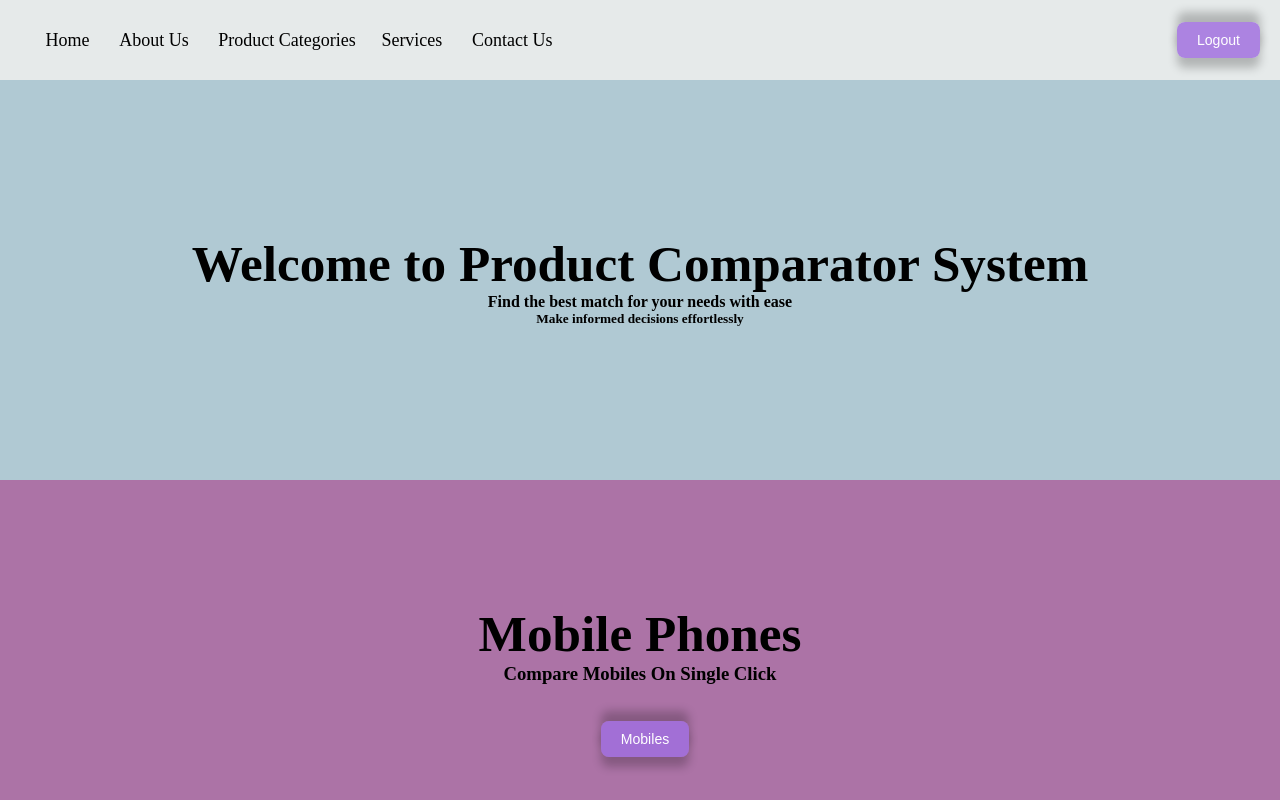
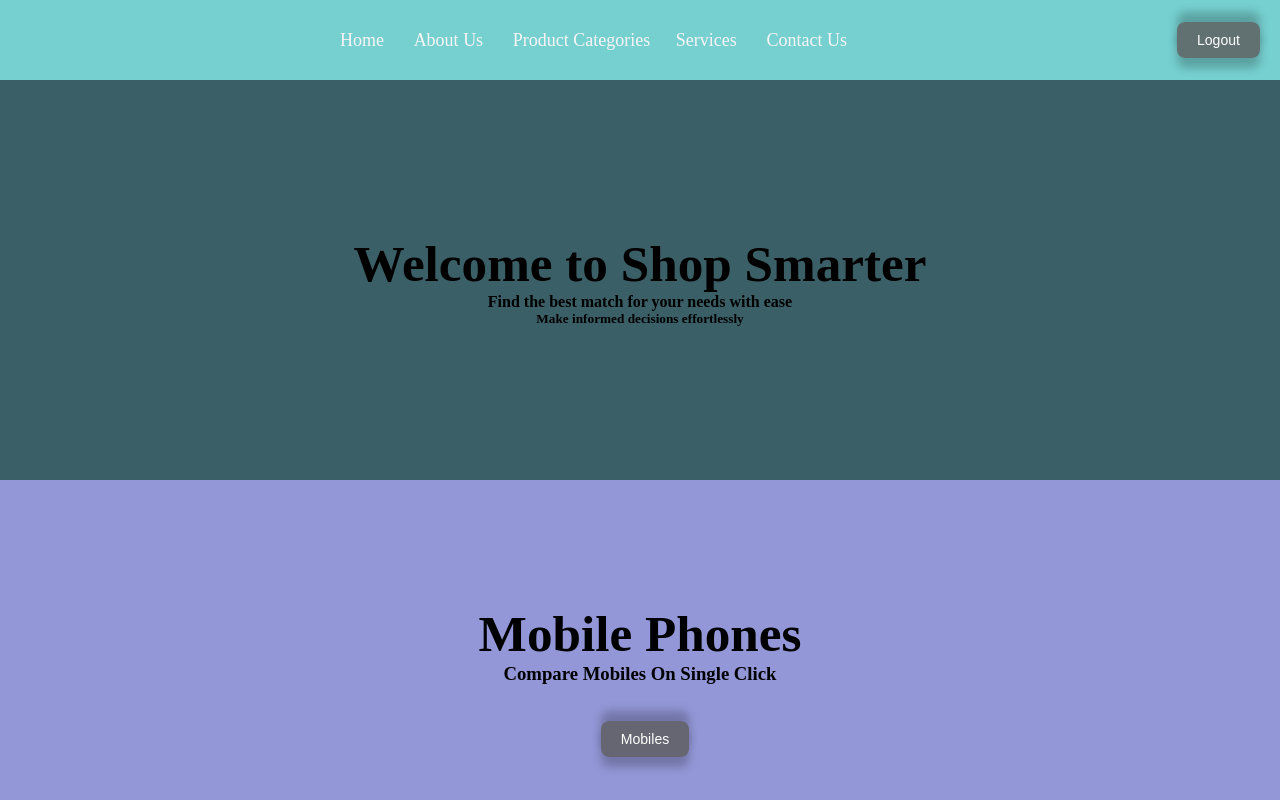
Before and after one commit to HarshPonia/Shop_Smarter, a plain HTML site: page index.html in a window 1280 px wide. Drawn offline with nearby package versions, Linux system fonts and the light colour scheme; files whose address does not match are found by name.

Commit message:
Local Changes

```diff
--- a/Public/style.css
+++ b/Public/style.css
@@ -20,14 +20,17 @@
     height: 80px;
     display: flex;
     align-items: center;
-    justify-content: space-between;
-    background-color: rgb(230, 234, 234);
+
+    background-color: rgb(118, 208, 208);
   }
 
   nav {
+
     display: flex;
     align-items: center;
     flex-wrap: wrap;
+    width: 90%;
+    justify-content: center;
     margin-left: 20px;
   }
 
@@ -36,7 +39,7 @@
   }
 
   nav ul {
-    margin-left: 1vw;
+    /* margin-left: 1vw; */
   }
 
   nav ul li {
@@ -48,7 +51,7 @@
 
   nav ul li a {
     text-decoration: none;
-    color: black;
+    color: rgb(249, 244, 244);
     cursor: pointer;
     font-size: 18px;
     position: relative;
@@ -58,7 +61,7 @@
     content: '';
     width: 0;
     height: 1px;
-    background: rgba(24, 24, 144, 0.827);
+    background: rgba(5, 5, 5, 0.827);
     position: absolute;
     left: 0;
     bottom: -6px;
@@ -80,7 +83,7 @@
     padding: 10px;
     font-size: 1.1vw;
     padding-left: 20px;
-    background-color: rgba(160, 111, 224, 0.827);
+    background-color: rgba(93, 92, 94, 0.827);
     color: white;
     padding-right: 20px;
     border: none;
@@ -89,7 +92,7 @@
   }
 
   button:hover {
-    background-color: rgb(100, 67, 114);
+    background-color: rgb(96, 93, 98);
     box-shadow: 0 -20px 20px rgba(0, 0, 0, 0.228), 0 20px 20px rgba(0, 0, 0, 0.228);
     font-size: 1.2vw;
     transition: 700ms;
@@ -121,23 +124,23 @@
   }
 
   #ContentBox {
-    background-color: rgba(31, 102, 128, 0.349);
+    background-color: rgba(22, 66, 74, 0.845);
   }
 
   #Mobile {
-    background-color: rgb(172, 115, 166);
+    background-color: rgb(147, 151, 215);
   }
 
   #Laptop{
-    background-color: rgba(48, 35, 80, 0.488)
+    background-color: rgba(139, 120, 186, 0.488)
   }
 
   #Watches {
-    background-color: rgba(166, 127, 219, 0.512)
+    background-color: rgba(150, 98, 156, 0.512)
   }
 
   #Novels {
-    background-color: rgba(223, 130, 228, 0.505)
+    background-color: rgba(155, 124, 157, 0.505)
   }
 
 
--- a/app.js
+++ b/app.js
@@ -129,6 +129,10 @@ app.get("/RegisterPage.html",(req,res)=>
 {
     res.sendFile(path.join(__dirname,'Register.html'));
 })
+app.get("/FrontPage.html",(req,res)=>
+{
+    res.sendFile(path.join(__dirname,'FrontPage.html'));
+})
 
 
 app.get("/",(req,res)=>
--- a/index.html
+++ b/index.html
@@ -30,7 +30,7 @@
             </div>
         </div>
         <div id="ContentBox">
-            <h1>Welcome to Product Comparator System</h1>
+            <h1>Welcome to Shop Smarter</h1>
             <h4>Find the best match for your needs with ease </h4>
             <h5>Make informed decisions effortlessly </h5>
         </div>
```
Also changed, not shown: Public/fb-removebg-preview.png (added), Public/git-removebg-preview.png (added), Public/insta-removebg-preview.png (added), Public/link-removebg-preview.png (added).
